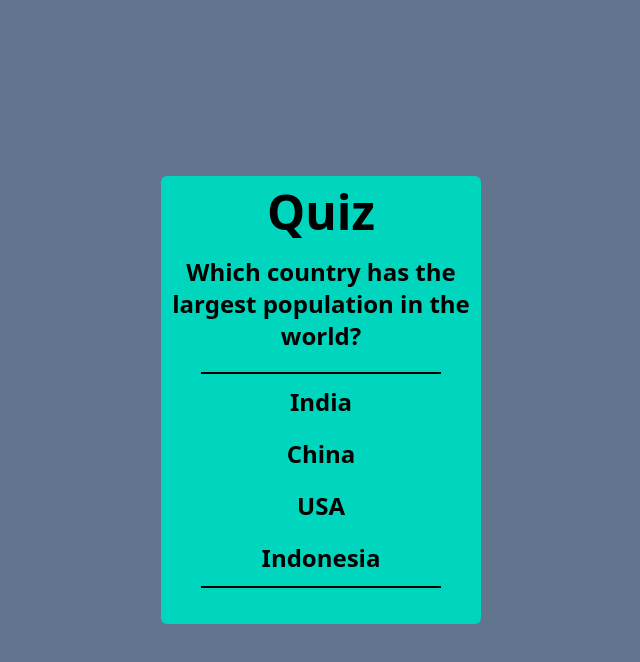
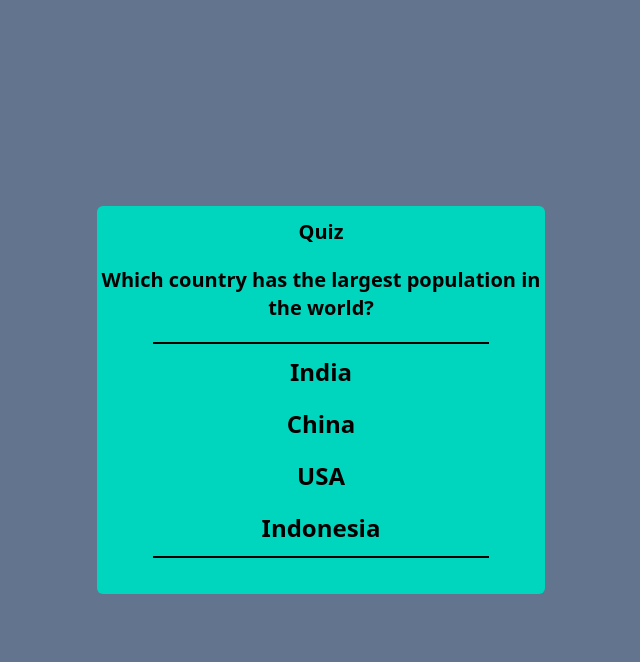
Before and after one commit to shaileshyadv1993/quiz, a website: page index.html in a window 1280 px wide. Both pictures are taken after a click on the button "Start". Shown: the whole page, without its empty margins (319-959 px from the left). Drawn offline with Linux system fonts and the light colour scheme.

Commit message:
break point

```diff
--- a/index.html
+++ b/index.html
@@ -8,15 +8,22 @@
     <title>Quiz</title>
   </head>
   <body class="bg-slate-500 flex flex-col justify-center items-center h-screen">
-    <div id="container" class="bg-teal-400 rounded-md w-md sm:w-xs">
-      <h1 class="text-center font-bold text-black text-5xl mb-3 mt-3">Quiz</h1>
+    <div
+      id="container"
+      class="bg-teal-400 md:rounded-md md:w-md sm:bg-teal-400 sm:w-sm sm:rounded-sm"
+    >
+      <h1
+        class="text-center font-bold text-black text-5xl mb-3 mt-3 sm:text-xl"
+      >
+        Quiz
+      </h1>
       <div
         id="game-container"
         class="flex flex-col justify-center items-center mt-5 mb-5"
       >
         <h1
           id="total-score"
-          class="hidden font-bold text-2xl text-center mt-2 mb-3"
+          class="hidden font-bold text-2xl text-center mt-2 mb-3 sm:text-xl"
         ></h1>
         <button
           id="start-btn"
@@ -24,11 +31,14 @@
         >
           Start
         </button>
-        <h2 id="question-section" class="font-bold text-2xl hidden text-center">
+        <h2
+          id="question-section"
+          class="font-bold text-2xl hidden text-center sm:text-xl"
+        >
           <!-- Questions here -->
         </h2>
 
-        <ul id="options-display" class="mt-1 w-3/4 mb-3">
+        <ul id="options-display" class="mt-1 w-3/4 mb-3 sm:w-sm">
           <!-- Options will display dynamically -->
         </ul>
         <button
--- a/src/index.js
+++ b/src/index.js
@@ -48,6 +48,7 @@ document.addEventListener("DOMContentLoaded", () => {
     startBtn.classList.add("hidden");
     // Show question and next question
     score = 0;
+    totalScore.classList.add("hidden");
     nextQuestion();
   });
 
```
Also changed, not shown: src/output.css.
